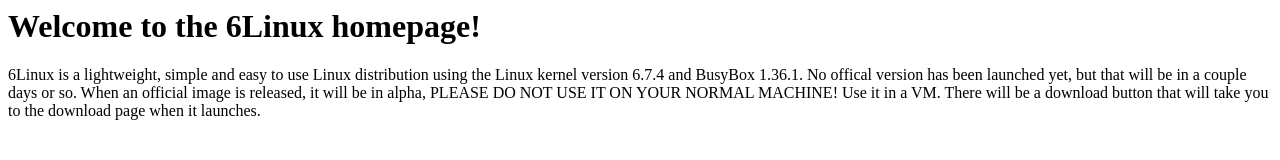
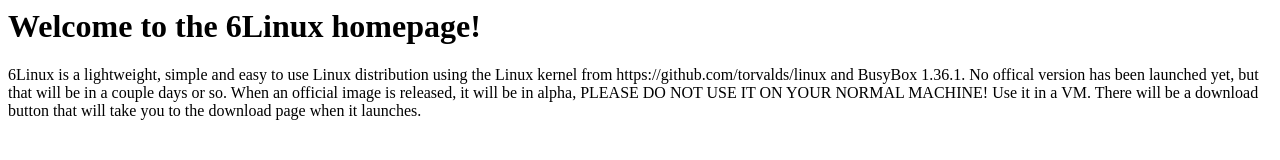
Before and after one commit to broisvoldemort/sixlinux, a plain HTML site: page index.html in a window 1280 px wide. Drawn offline with Linux system fonts and the light colour scheme.

Commit message:
Update index.html

```diff
--- a/index.html
+++ b/index.html
@@ -8,7 +8,7 @@
 
 <body>
     <h1>Welcome to the 6Linux homepage!</h1>
-    <p>6Linux is a lightweight, simple and easy to use Linux distribution using the Linux kernel version 6.7.4 and BusyBox 1.36.1. No offical version has been launched yet, but that will be in a couple days or so. When an official image is released, it will be in alpha, PLEASE DO NOT USE IT ON YOUR NORMAL MACHINE! Use it in a VM. There will be a download button that will take you to the download page when it launches.</p>
+    <p>6Linux is a lightweight, simple and easy to use Linux distribution using the Linux kernel from https://github.com/torvalds/linux and BusyBox 1.36.1. No offical version has been launched yet, but that will be in a couple days or so. When an official image is released, it will be in alpha, PLEASE DO NOT USE IT ON YOUR NORMAL MACHINE! Use it in a VM. There will be a download button that will take you to the download page when it launches.</p>
 </body>
 
 </html>
```
